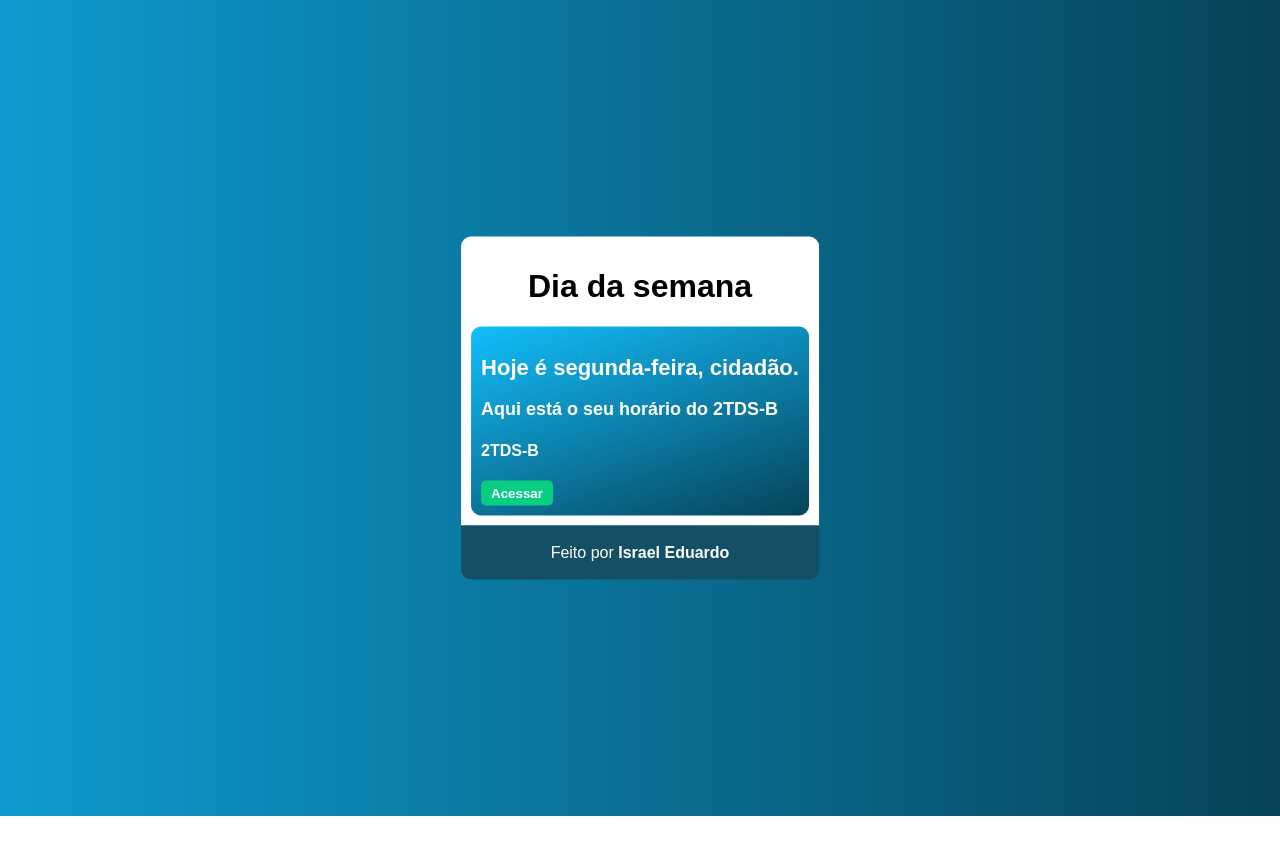
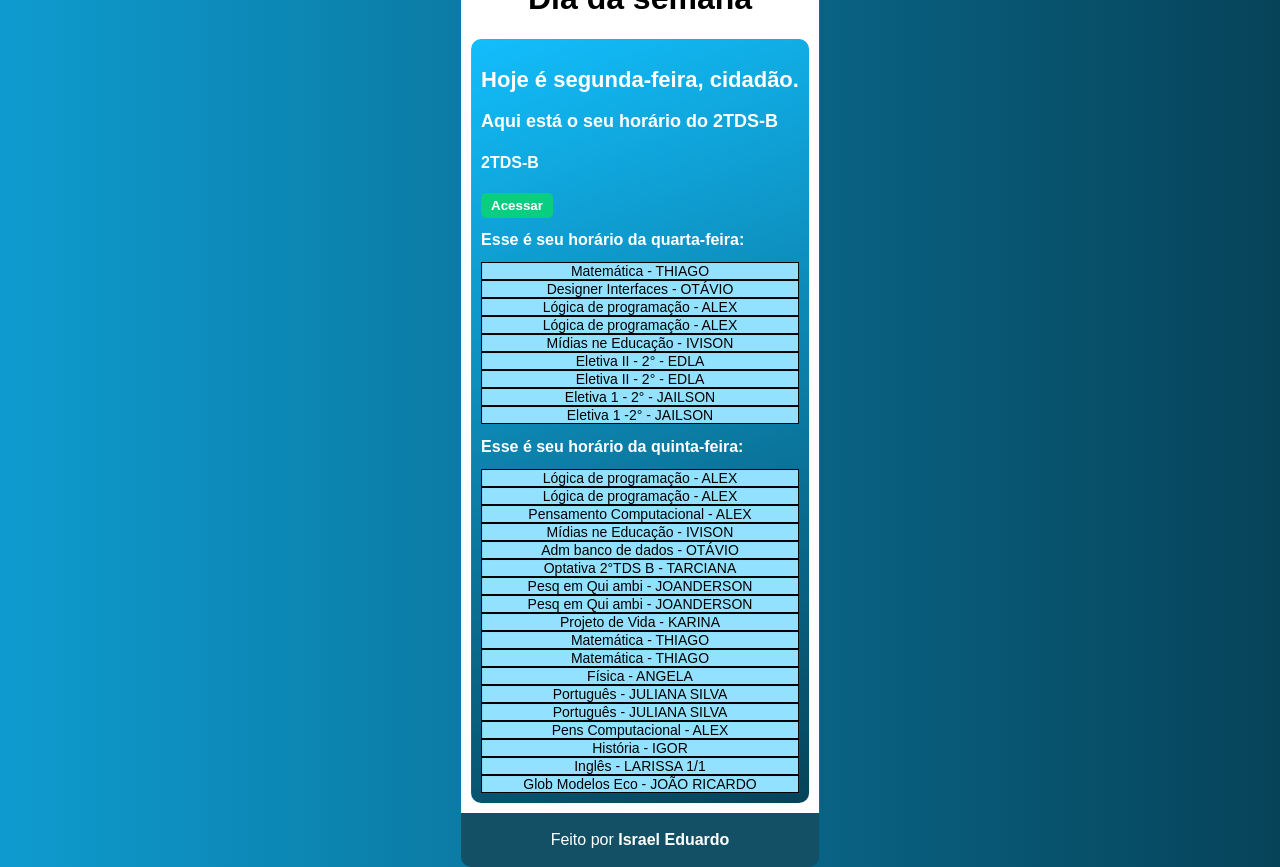
Before and after one commit to Laelmano24/JavaScript, a plain HTML site: page Dia da semana/index.html in a window 1280 px wide. Before the commit the page ends 816 px from the top, so only its background shows below. Drawn offline with Linux system fonts and the light colour scheme.

Commit message:
Update index.html

```diff
--- a/Dia da semana/index.html
+++ b/Dia da semana/index.html
@@ -26,7 +26,7 @@
         <input type="button" value="Acessar" id="btn1" class="button">
 
         <aside class="sala11" id="Segunda">
-          <h2>Esse é seu horário da segunda feira:</h2>
+          <h2>Esse é seu horário da segunda-feira:</h2>
           <p>Adm banco de dados - OTÁVIO</p>
 
           <p>História - IGOR</p>
@@ -67,6 +67,69 @@
 
         </aside>
 
+        <aside class="sala11" id="Quarta">
+          <h2>Esse é seu horário da quarta-feira:</h2>
+          <p>Matemática - THIAGO</p>
+
+          <p>Designer Interfaces - OTÁVIO</p>
+
+          <p>Lógica de programação - ALEX</p>
+
+          <p>Lógica de programação - ALEX</p>
+
+          <p>Mídias ne Educação - IVISON</p>
+
+          <p>Eletiva II - 2° - EDLA</p>
+
+          <p>Eletiva II - 2° - EDLA</p>
+
+          <p>Eletiva 1 - 2° - JAILSON</p>
+
+          <p>Eletiva 1 -2° - JAILSON</p>
+        </aside>
+
+        <aside class="sala11" id="Quinta">
+          <h2>Esse é seu horário da quinta-feira:</h2>
+          <p>Lógica de programação - ALEX</p>
+
+          <p>Lógica de programação - ALEX</p>
+
+          <p>Pensamento Computacional - ALEX</p>
+
+          <p>Mídias ne Educação - IVISON</p>
+
+          <p>Adm banco de dados - OTÁVIO</p>
+
+          <p>Optativa 2°TDS B - TARCIANA</p>
+
+          <p>Pesq em Qui ambi - JOANDERSON</p>
+
+          <p>Pesq em Qui ambi - JOANDERSON</p>
+
+          <p>Projeto de Vida - KARINA</p>
+        </aside>
+
+        <aside class="sala11" id="Sexta">
+          <p>Matemática - THIAGO</p>
+
+          <p>Matemática - THIAGO</p>
+
+          <p>Física - ANGELA</p>
+
+          <p>Português - JULIANA SILVA</p>
+
+          <p>Português - JULIANA SILVA</p>
+
+          <p>Pens Computacional - ALEX</p>
+
+          <p>História - IGOR</p>
+
+          <p>Inglês - LARISSA 1/1</p>
+
+          <p>Glob Modelos Eco - JOÃO RICARDO</p>
+
+        </aside>
+
       </article>
     </main>
     <footer>
```
